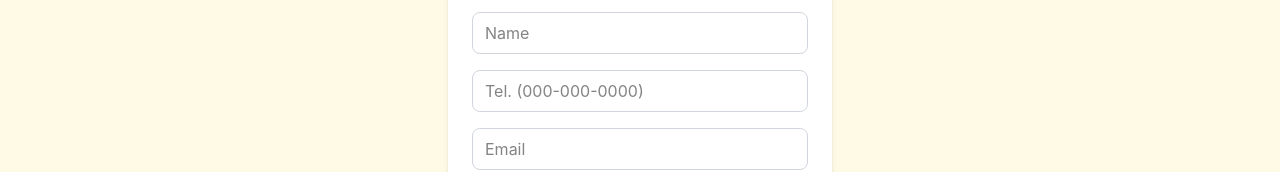
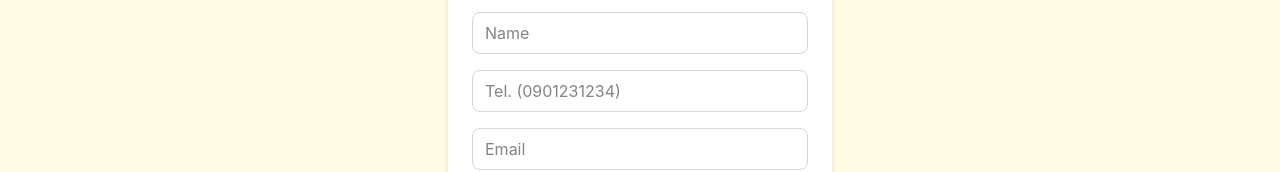
Before and after one commit to ggracesarisa/intania-hackathon, a Next.js app: page /register in a window 1280 px wide. Shown: the part 340-512 px from the top of the page. Built offline with nearby package versions, Linux system fonts and the light colour scheme.

Commit message:
feat telno. don't need -

```diff
--- a/src/app/register/page.tsx
+++ b/src/app/register/page.tsx
@@ -65,9 +65,8 @@ export default function Register() {
     }
 
     // Telephone validation - must be in format xxx-xxx-xxxx
-    const telPattern = /^\d{3}-\d{3}-\d{4}$/;
-    if (!telPattern.test(formData.tel)) {
-      newErrors.tel = "กรุณากรอกเบอร์โทรในรูปแบบ 000-000-0000";
+    if (formData.tel && !/^\d{10}$/.test(formData.tel)) {
+      newErrors.tel = "กรุณากรอกเบอร์โทรในรูปแบบ 0000000000";
       isValid = false;
     }
 
@@ -164,16 +163,14 @@ export default function Register() {
             )}
           </div>
 
-          {/* Telephone Field */}
           <div className="mb-4">
             <input
               type="tel"
               name="tel"
               value={formData.tel}
               onChange={handleChange}
-              placeholder="Tel. (000-000-0000)"
+              placeholder="Tel. (0901231234)"
               className={`w-full border px-3 py-2 ${errors.tel ? "border-red-500" : "border-gray-300"} rounded-md focus:ring-2 focus:ring-green-500 focus:outline-none`}
-              required
             />
             {errors.tel && (
               <p className="mt-1 text-xs text-red-500">{errors.tel}</p>
```
